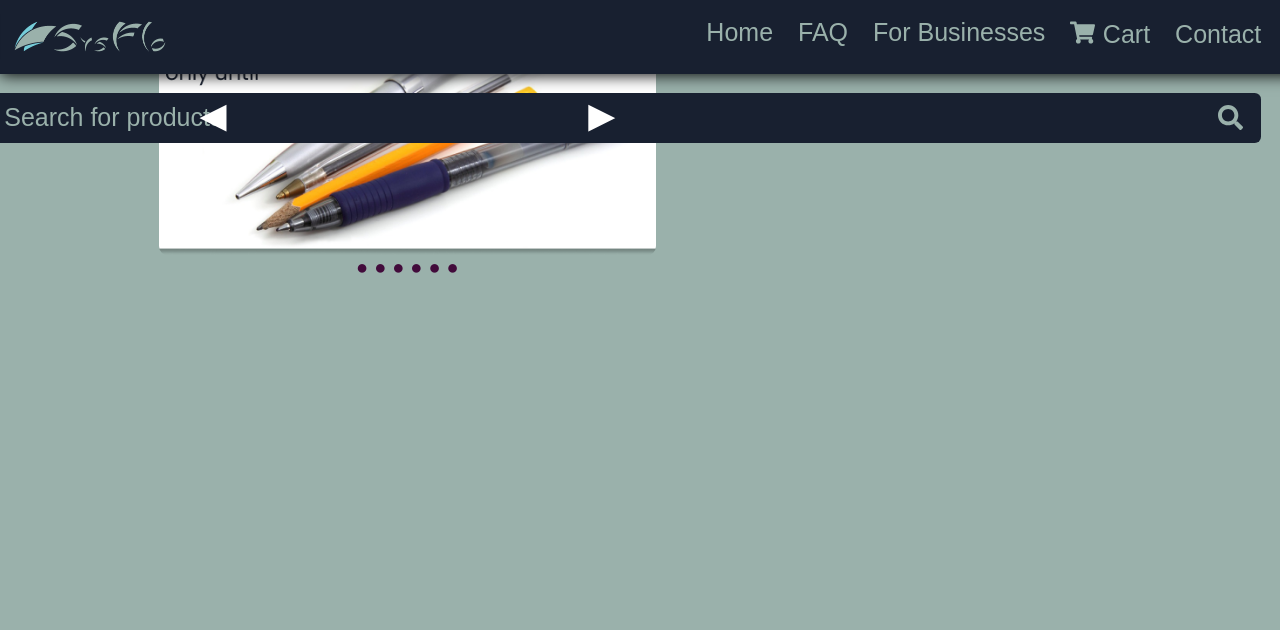
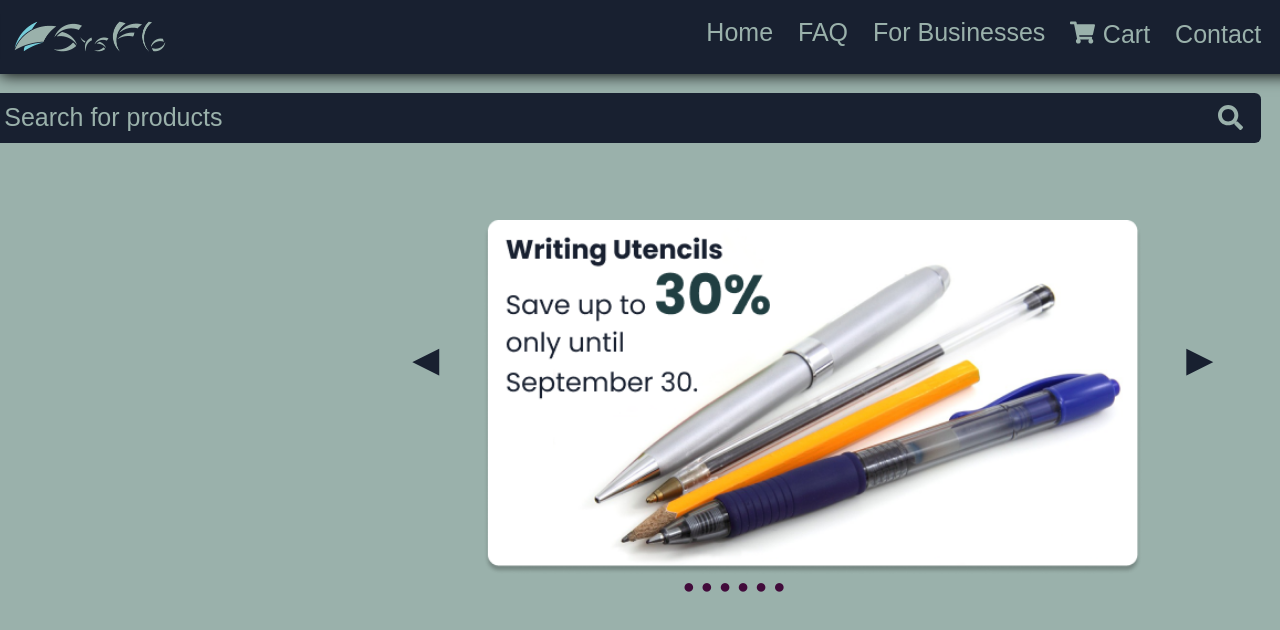
Before and after one commit to KewinLan/SysFlo, a React (Create React App) app: page /cart in a window 1280 px wide. Shown: the top 630 px of the page. Built offline with nearby package versions, Linux system fonts and the light colour scheme.

Commit message:
continue cart's carousel

```diff
--- a/src/components/ImageSlider/index.js
+++ b/src/components/ImageSlider/index.js
@@ -6,11 +6,16 @@ const ImageSlider = ({slides}) => {
   const sliderStyles = {
     height: "100%",
     position: "relative",
+    top: "15.25em",
+    left: "20.5em",
   };
   const slideStyles = {
-    width: "100%",
-    height: "100%",
-    borderRadius: "10px",
+    width: "626px",
+    height: "323px",
+    padding: "1em 1em 1em 1em",
+    // position: "relative",
+    // top: "3em",
+    // borderRadius: "10px",
     backgroundPosition: "center",
     backgroundSize: "cover",
     backgroundImage: `url(${slides[currentIndex].url})`,
@@ -18,20 +23,21 @@ const ImageSlider = ({slides}) => {
   const leftArrowStyles = {
     position: "absolute",
     top: "50%",
-    transform: "translate(0, -50%)",
+    transform: "translate(-2.5em, -50%)",
     left: "32px",
     fontSize: "45px",
-    color: "#fff",
+    color: "#182030",
     zIndex: 1,
     cursor: "pointer",
   };
   const rightArrowStyles = {
     position: "absolute",
     top: "50%",
-    transform: "translate(0, -50%)",
+    transform: "translate(6em, -50%)",
+    // color: "#182030",
     right: "32px",
     fontSize: "45px",
-    color: "#fff",
+    color: "#182030",
     zIndex: 1,
     cursor: "pointer",
   };
```
